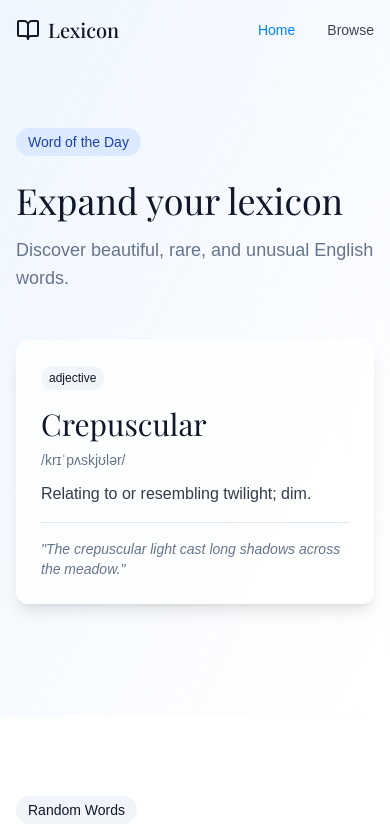
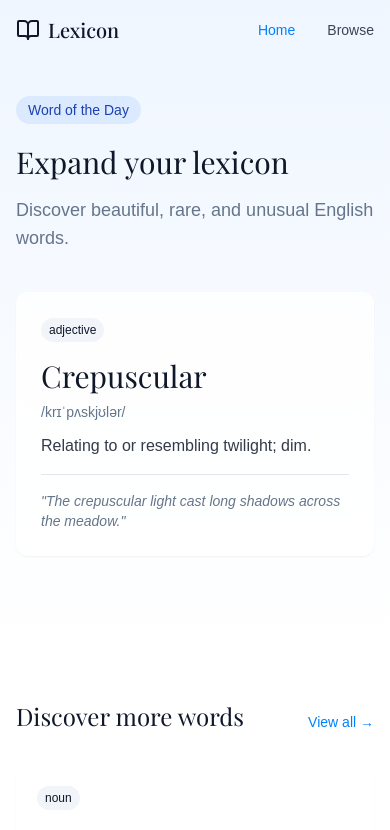
Before and after one commit to S1M0N38/lexicon, a React (Vite) app: page / in a window 390 px wide. Shown: the top 830 px of the page. Built offline with nearby package versions, Linux system fonts and the light colour scheme; the HTML template or start-up script is replaced by a standard one; a web font is replaced by a local one.

Commit message:
Improve site responsiveness and simplify animations
This commit aims to improve the site's responsiveness by simplifying animations and reducing visual complexity, while maintaining a high level of elegance and quality.

```diff
--- a/src/components/GlassPanel.tsx
+++ b/src/components/GlassPanel.tsx
@@ -1,3 +1,4 @@
+
 // src/components/GlassPanel.tsx
 import React from "react";
 import { cn } from "@/lib/utils";
@@ -8,7 +9,7 @@ interface GlassPanelProps {
 }
 
 const GlassPanel: React.FC<GlassPanelProps> = ({ children, className }) => {
-  return <div className={cn("glass-panel p-6", className)}>{children}</div>;
+  return <div className={cn("glass-panel p-5", className)}>{children}</div>;
 };
 
 export default GlassPanel;
--- a/src/index.css
+++ b/src/index.css
@@ -1,3 +1,4 @@
+
 @import url("https://fonts.googleapis.com/css2?family=Playfair+Display:ital,wght@0,400;0,500;0,600;0,700;1,400&display=swap");
 @import url("https://rsms.me/inter/inter.css");
 @import url("https://fonts.googleapis.com/css2?family=JetBrains+Mono:wght@400;500&display=swap");
@@ -87,7 +88,6 @@
   body {
     @apply bg-background text-foreground;
     font-feature-settings: "ss01", "ss02", "cv01", "cv03";
-    font-synthesis: none;
     text-rendering: optimizeLegibility;
     -webkit-font-smoothing: antialiased;
     -moz-osx-font-smoothing: grayscale;
@@ -95,50 +95,14 @@
   }
 
   .glass-panel {
-    @apply bg-white/70 dark:bg-gray-900/70 backdrop-blur-md rounded-xl border border-white/20 dark:border-gray-800/30 shadow-lg;
+    @apply bg-white/80 dark:bg-gray-900/80 backdrop-blur-sm rounded-xl border border-white/20 dark:border-gray-800/30 shadow-sm;
   }
 
   .word-card {
-    @apply transition-transform duration-300 ease-out;
+    @apply transition-all duration-200;
   }
 
   .word-card:hover {
-    @apply transform translate-y-[-5px];
-  }
-
-  .page-transition-enter {
-    @apply opacity-0;
-  }
-
-  .page-transition-enter-active {
-    @apply opacity-100 transition-opacity duration-300;
-  }
-
-  .page-transition-exit {
-    @apply opacity-100;
-  }
-
-  .page-transition-exit-active {
-    @apply opacity-0 transition-opacity duration-300;
-  }
-
-  .animate-on-load {
-    @apply opacity-0 transition-all duration-300 ease-out;
-  }
-
-  .animate-slide-up {
-    @apply opacity-100 translate-y-0;
-    animation: slideUp 0.5s ease-out forwards;
-  }
-
-  @keyframes slideUp {
-    from {
-      transform: translateY(20px);
-      opacity: 0;
-    }
-    to {
-      transform: translateY(0);
-      opacity: 1;
-    }
+    transform: translateY(-3px);
   }
 }
--- a/src/pages/Index.tsx
+++ b/src/pages/Index.tsx
@@ -1,4 +1,5 @@
-import React, { useEffect } from "react";
+
+import React from "react";
 import { Link } from "react-router-dom";
 import WordCard from "@/components/WordCard";
 import WordList from "@/components/WordList";
@@ -36,58 +37,42 @@ const Index = () => {
   // Get the daily word
   const dailyWord = getDailyWord();
 
-  useEffect(() => {
-    // Animation for page elements on load
-    const elements = document.querySelectorAll(".animate-on-load");
-    elements.forEach((element, index) => {
-      setTimeout(() => {
-        element.classList.add("animate-slide-up");
-        element.classList.remove("opacity-0");
-      }, 100 * index);
-    });
-  }, []);
-
   return (
     <div className="min-h-screen">
       {/* Hero section - minimalist with daily word */}
-      <section className="pt-32 pb-20 relative">
-        <div className="absolute inset-0 bg-gradient-to-br from-blue-50 to-white dark:from-gray-900 dark:to-gray-950 -z-10" />
+      <section className="pt-24 pb-16 relative">
+        <div className="absolute inset-0 bg-gradient-to-b from-blue-50 to-white dark:from-gray-900 dark:to-gray-950 -z-10" />
         <div className="container px-4 mx-auto max-w-6xl">
-          <div className="opacity-0 animate-on-load">
-            <span className="px-3 py-1 text-sm font-medium rounded-full bg-blue-100 text-blue-800 dark:bg-blue-900 dark:text-blue-100 mb-6 inline-block">
+          <div>
+            <span className="px-3 py-1 text-sm font-medium rounded-full bg-blue-100 text-blue-800 dark:bg-blue-900 dark:text-blue-100 mb-5 inline-block">
               Word of the Day
             </span>
           </div>
-          <h1 className="font-serif text-4xl md:text-6xl mb-4 opacity-0 animate-on-load">
+          <h1 className="font-serif text-3xl md:text-5xl mb-4">
             Expand your lexicon
           </h1>
-          <p className="text-lg md:text-xl text-muted-foreground max-w-2xl mb-12 opacity-0 animate-on-load">
+          <p className="text-lg md:text-xl text-muted-foreground max-w-2xl mb-10">
             Discover beautiful, rare, and unusual English words.
           </p>
 
-          <div className="opacity-0 animate-on-load max-w-2xl mx-auto">
+          <div className="max-w-2xl mx-auto">
             <WordCard word={dailyWord} featured className="mb-8" />
           </div>
         </div>
       </section>
 
       {/* Random words section */}
-      <section className="py-20 bg-background relative">
+      <section className="py-12 bg-background relative">
         <div className="container px-4 mx-auto max-w-6xl">
-          <div className="flex justify-between items-end mb-10">
+          <div className="flex justify-between items-end mb-8">
             <div>
-              <span className="px-3 py-1 text-sm font-medium rounded-full bg-secondary text-secondary-foreground mb-3 inline-block">
-                Random Words
-              </span>
-              <h2 className="font-serif text-2xl md:text-3xl">
-                Discover more words
-              </h2>
+              <h2 className="font-serif text-2xl">Discover more words</h2>
             </div>
             <Link
               to="/browse"
               className="text-primary hover:text-primary/80 text-sm font-medium transition-colors"
             >
-              View all words →
+              View all →
             </Link>
           </div>
 
@@ -96,7 +81,7 @@ const Index = () => {
       </section>
 
       {/* Footer */}
-      <footer className="py-10 bg-background border-t border-border">
+      <footer className="py-8 bg-background border-t border-border">
         <div className="container px-4 mx-auto max-w-6xl">
           <div className="flex flex-col md:flex-row justify-between items-center">
             <div className="flex items-center space-x-2 mb-4 md:mb-0">
--- a/src/pages/WordDetail.tsx
+++ b/src/pages/WordDetail.tsx
@@ -1,3 +1,4 @@
+
 import { useEffect, useRef, useState } from "react";
 import { useParams, useNavigate } from "react-router-dom";
 import { ArrowLeft, Volume2 } from "lucide-react";
@@ -58,22 +59,22 @@ const WordDetail = () => {
   }
 
   return (
-    <div className="min-h-screen pt-32 pb-20 relative">
-      <div className="absolute inset-0 bg-gradient-to-br from-blue-50 to-white dark:from-gray-900 dark:to-gray-950 -z-10" />
+    <div className="min-h-screen pt-20 pb-16 relative">
+      <div className="absolute inset-0 bg-gradient-to-b from-blue-50 to-white dark:from-gray-900 dark:to-gray-950 -z-10" />
       <div className="container px-4 mx-auto max-w-4xl">
         <button
           onClick={() => navigate(-1)}
-          className="flex items-center space-x-2 text-sm text-muted-foreground hover:text-foreground transition-colors mb-8 animate-fade-in"
+          className="flex items-center space-x-2 text-sm text-muted-foreground hover:text-foreground transition-colors mb-6"
         >
           <ArrowLeft className="h-4 w-4" />
           <span>Back</span>
         </button>
 
-        <GlassPanel className="mb-10 animate-fade-in">
+        <GlassPanel className="mb-8">
           <span className="px-3 py-1 text-sm font-medium rounded-full bg-secondary text-secondary-foreground mb-4 inline-block">
             {word.definitions[0].partOfSpeech}
           </span>
-          <h1 className="font-serif text-4xl md:text-5xl mb-3">{word.word}</h1>
+          <h1 className="font-serif text-4xl mb-3">{word.word}</h1>
 
           <div className="flex items-center mb-6">
             <p className="text-muted-foreground">{word.pronunciation}</p>
@@ -121,14 +122,14 @@ const WordDetail = () => {
           </div>
         </GlassPanel>
 
-        <div className="space-y-6 animate-fade-in">
-          <h2 className="text-xl font-serif mb-4">Examples</h2>
-          <div className="space-y-4">
+        <div className="space-y-4">
+          <h2 className="text-xl font-serif mb-3">Examples</h2>
+          <div className="space-y-3">
             {word.examples.map((example, index) => (
               <GlassPanel
                 key={index}
                 className={cn(
-                  "border-l-4 transition-all",
+                  "border-l-4",
                   index % 2 === 0
                     ? "border-l-primary/70"
                     : "border-l-blue-400/70",
--- a/tailwind.config.ts
+++ b/tailwind.config.ts
@@ -1,3 +1,4 @@
+
 import type { Config } from "tailwindcss";
 
 export default {
@@ -82,30 +83,16 @@ export default {
           from: { height: "var(--radix-accordion-content-height)" },
           to: { height: "0" },
         },
-        "fade-in": {
-          from: { opacity: "0" },
-          to: { opacity: "1" },
-        },
-        "fade-out": {
-          from: { opacity: "1" },
-          to: { opacity: "0" },
-        },
-        "slide-up": {
-          from: { transform: "translateY(20px)", opacity: "0" },
-          to: { transform: "translateY(0)", opacity: "1" },
-        },
-        "slide-down": {
-          from: { transform: "translateY(-20px)", opacity: "0" },
-          to: { transform: "translateY(0)", opacity: "1" },
-        },
       },
       animation: {
         "accordion-down": "accordion-down 0.2s ease-out",
         "accordion-up": "accordion-up 0.2s ease-out",
-        "fade-in": "fade-in 0.4s ease-out",
-        "fade-out": "fade-out 0.4s ease-out",
-        "slide-up": "slide-up 0.4s ease-out",
-        "slide-down": "slide-down 0.4s ease-out",
+      },
+      transitionDuration: {
+        '200': '200ms',
+      },
+      transitionTimingFunction: {
+        'ease-in-out': 'cubic-bezier(0.4, 0, 0.2, 1)',
       },
     },
   },
```
